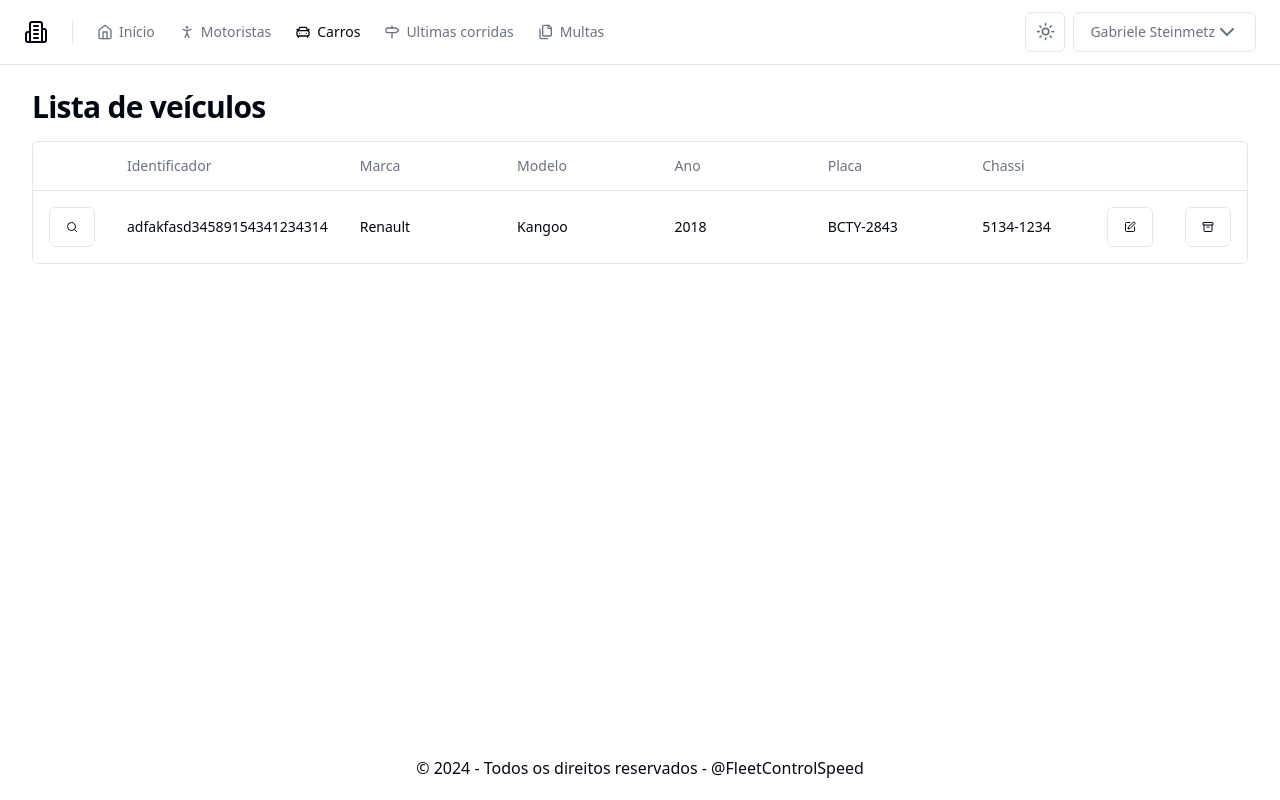
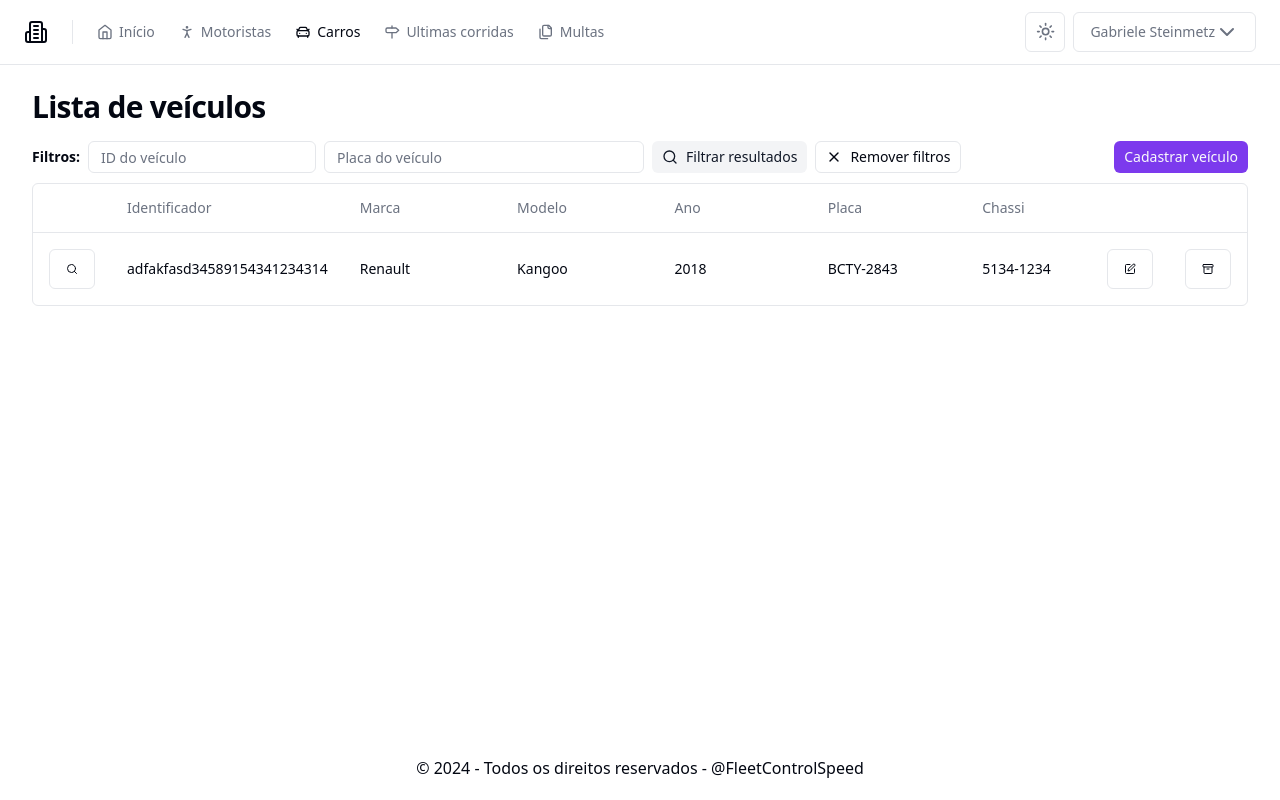
Before and after one commit to cristovaom/Fleet-Control, a React (Vite) app: page /carros in a window 1280 px wide. Built offline with nearby package versions, Linux system fonts and the light colour scheme.

Commit message:
feat(vehicles-filter): creating vehicles filter

```diff
--- a/src/pages/cars/cars-filter.tsx
+++ b/src/pages/cars/cars-filter.tsx
@@ -0,0 +1,38 @@
+import { Input } from "@/components/ui/input";
+import { Dialog, DialogTrigger, DialogContent } from "@radix-ui/react-dialog";
+import { Search, X } from "lucide-react";
+import { DriverRegister } from "../drivers/drivers-register";
+import { Button } from "@/components/ui/button";
+
+export function CarsFilter() {
+  return (
+    <div className="flex justify-between">
+      <form className="flex items-center gap-2">
+        <span className="text-sm font-semibold">Filtros:</span>
+        <Input placeholder="ID do veículo" className="h-8 w-auto" />
+        <Input placeholder="Placa do veículo" className="h-8 w-[320px]" />
+
+        <Button variant="secondary" size="xs" type="submit">
+          <Search className="mr-2 h-4 w-4" />
+          Filtrar resultados
+        </Button>
+        <Button variant="outline" size="xs" type="button">
+          <X className="mr-2 h-4 w-4" />
+          Remover filtros
+        </Button>
+      </form>
+
+      <Dialog>
+        <DialogTrigger asChild>
+          <Button variant="default" size="xs" type="button">
+            Cadastrar veículo
+          </Button>
+        </DialogTrigger>
+
+        <DialogContent>
+          <DriverRegister />
+        </DialogContent>
+      </Dialog>
+    </div>
+  );
+}
--- a/src/pages/cars/cars.tsx
+++ b/src/pages/cars/cars.tsx
@@ -13,6 +13,7 @@ import { DriversDetails } from "../drivers/drivers-details";
 import { Button } from "@/components/ui/button";
 import { Archive, Search, SquarePen } from "lucide-react";
 import { Dialog, DialogContent, DialogTrigger } from "@/components/ui/dialog";
+import { CarsFilter } from "./cars-filter";
 
 export function Cars() {
   return (
@@ -22,7 +23,7 @@ export function Cars() {
         <h1 className="text-3xl font-bold tracking-tight">Lista de veículos</h1>
 
         <div className="space-y-2.5">
-          {/* <DriversFilter /> */}
+          <CarsFilter />
 
           <div className="rounded-md border">
             <Table>
```
